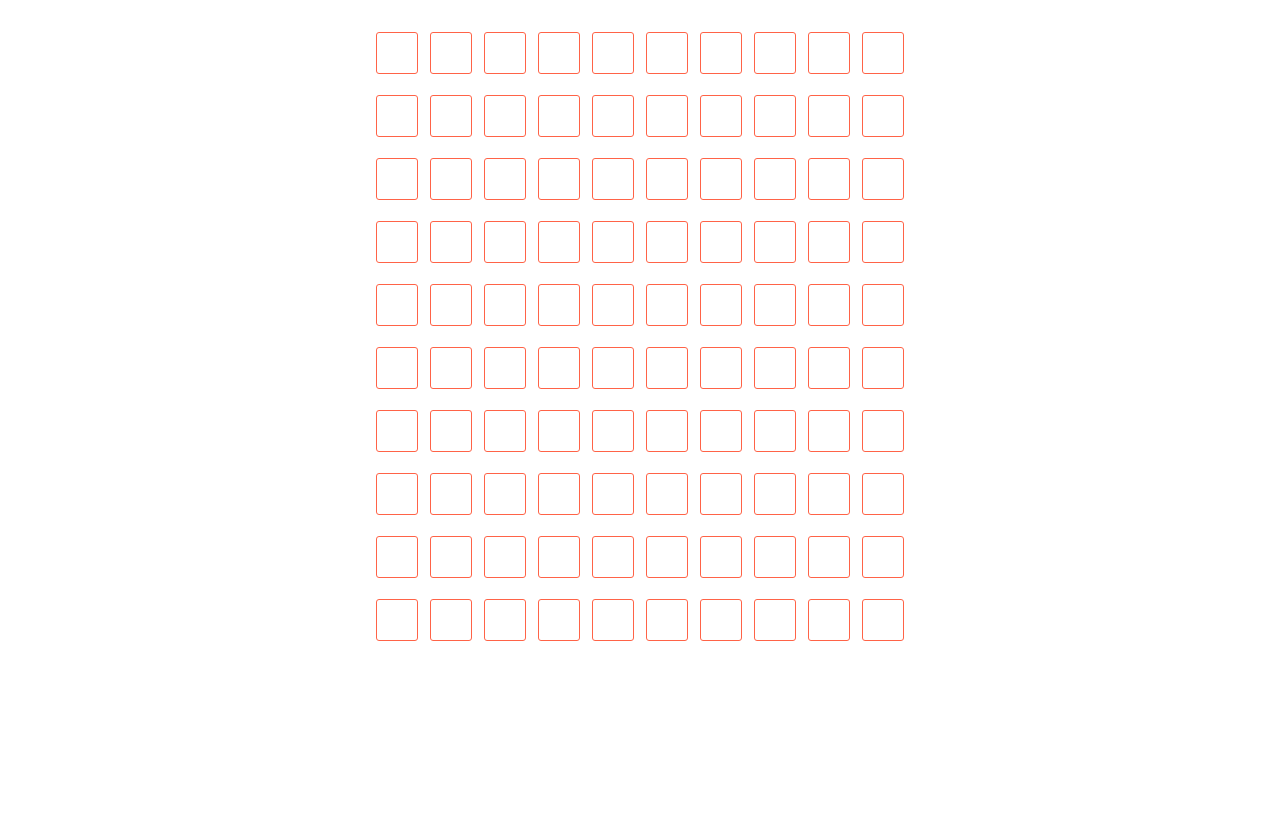
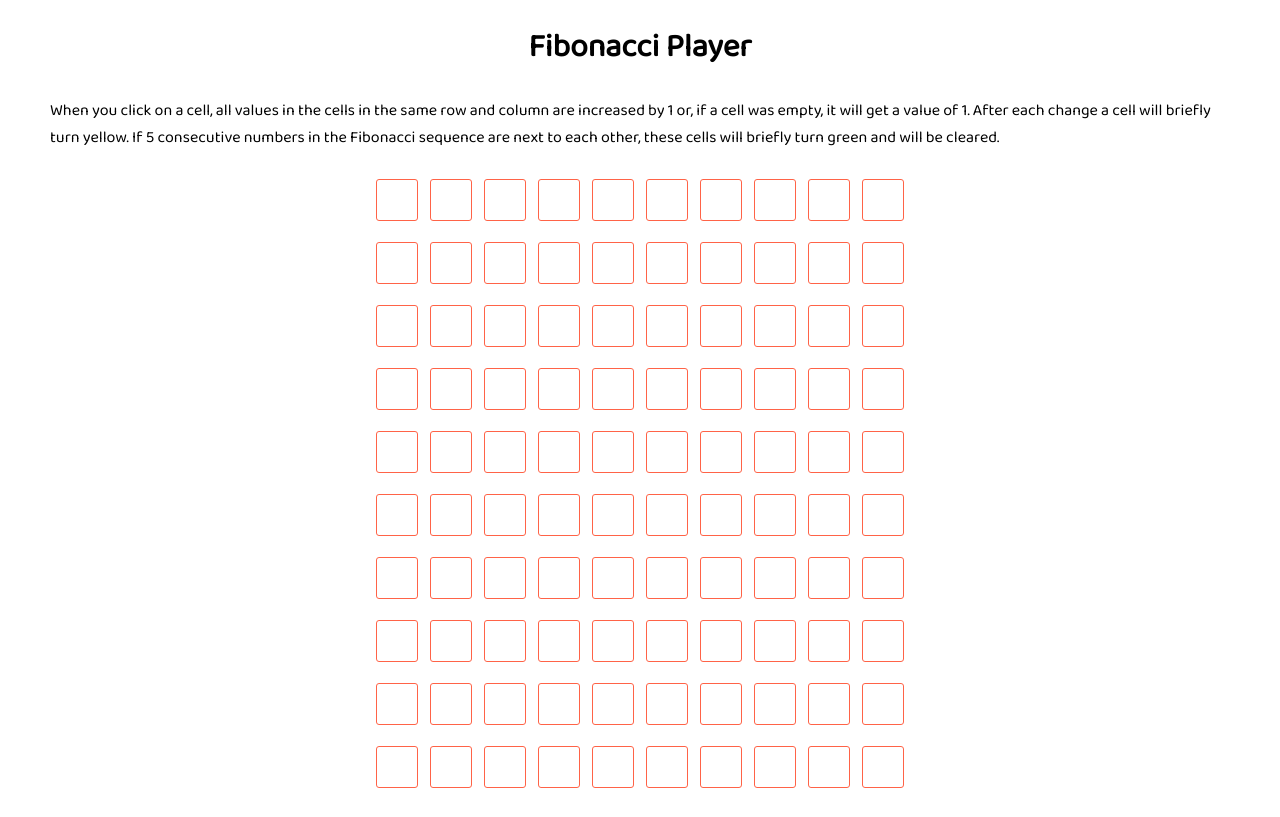
Before and after one commit to aamiriqubal/fibonacci-player, a React (Create React App) app: page / in a window 1280 px wide. Built offline with nearby package versions, Linux system fonts and the light colour scheme.

Commit message:
Added about the App, heading and title

```diff
--- a/package.json
+++ b/package.json
@@ -1,5 +1,5 @@
 {
-  "name": "play-fibonacci",
+  "name": "fibonacci-player",
   "version": "1.0.0",
   "description": "",
   "keywords": [],
--- a/src/App.js
+++ b/src/App.js
@@ -155,6 +155,14 @@ const App = () => {
   const prevGridValues = getPrevGridValues();
   return (
     <div className="change-numbers">
+      <h1>Fibonacci Player</h1>
+      <p>
+        When you click on a cell, all values in the cells in the same row and
+        column are increased by 1 or, if a cell was empty, it will get a value
+        of 1. After each change a cell will briefly turn yellow. If 5
+        consecutive numbers in the Fibonacci sequence are next to each other,
+        these cells will briefly turn green and will be cleared.
+      </p>
       {objectGrid.map((value, rowIndex) => (
         <React.Fragment key={rowIndex}>
           <div className="row" key={`row-${rowIndex}`}>
--- a/src/styles.scss
+++ b/src/styles.scss
@@ -11,6 +11,11 @@ html, body {
   margin: 20px auto;
   text-align: center;
   vertical-align: center;
+
+  p {
+    padding: 0 50px;
+    text-align: left;
+  }
 
   .row {
     padding-top: 6px;
```
